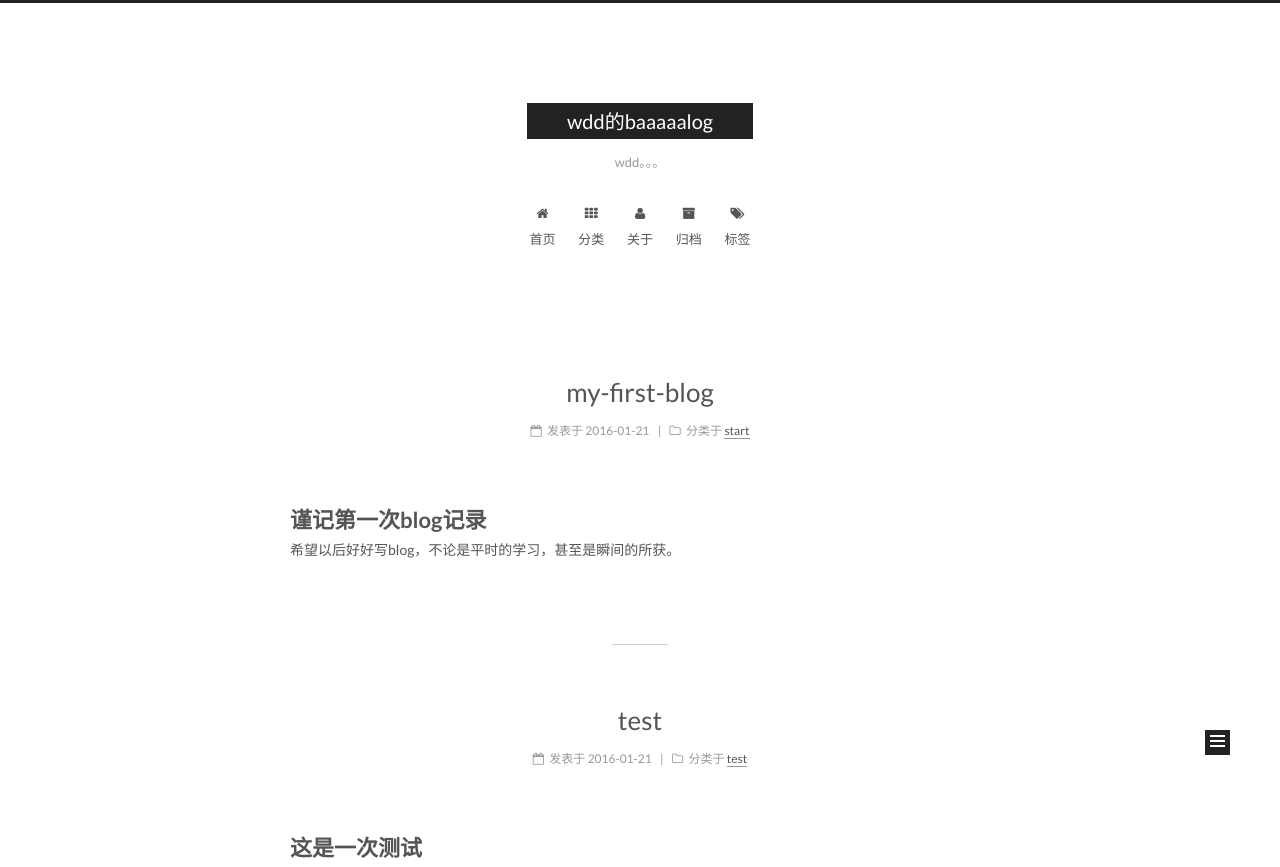
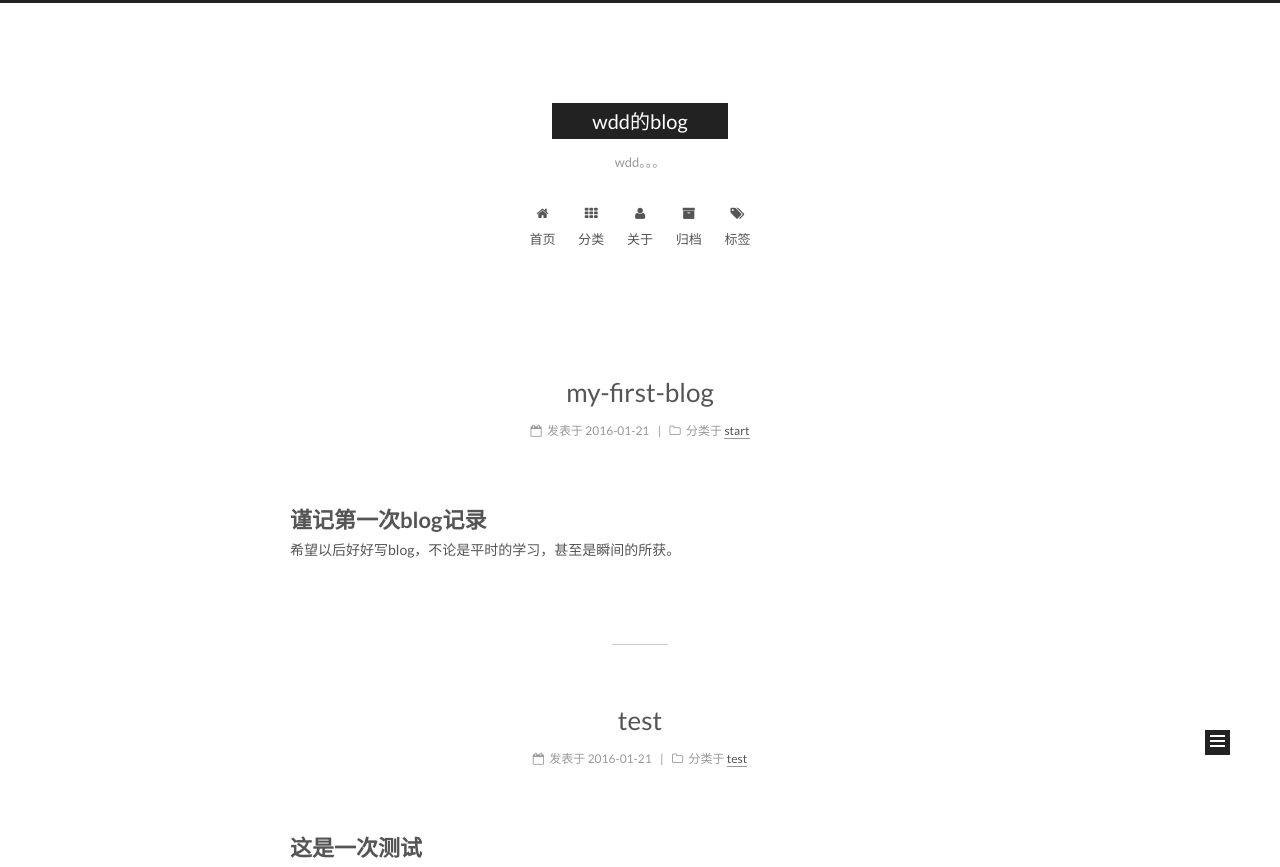
Before and after one commit to wd94/wd94.github.io, a plain HTML site: page index.html in a window 1280 px wide. Shown: the top 867 px of the page. Drawn offline with Linux system fonts and the light colour scheme.

Commit message:
Site updated: 2017-01-21 17:32:44

```diff
--- a/index.html
+++ b/index.html
@@ -86,12 +86,12 @@
 
 <meta name="description" content="王XX的成长之旅">
 <meta property="og:type" content="website">
-<meta property="og:title" content="wdd的baaaaalog">
+<meta property="og:title" content="wdd的blog">
 <meta property="og:url" content="https://wd94.github.io/index.html">
-<meta property="og:site_name" content="wdd的baaaaalog">
+<meta property="og:site_name" content="wdd的blog">
 <meta property="og:description" content="王XX的成长之旅">
 <meta name="twitter:card" content="summary">
-<meta name="twitter:title" content="wdd的baaaaalog">
+<meta name="twitter:title" content="wdd的blog">
 <meta name="twitter:description" content="王XX的成长之旅">
 
 
@@ -126,7 +126,7 @@
 
 
 
-  <title> wdd的baaaaalog </title>
+  <title> wdd的blog </title>
 </head>
 
 <body itemscope itemtype="http://schema.org/WebPage" lang="zh-Hans">
@@ -159,7 +159,7 @@
   <div class="custom-logo-site-title">
     <a href="/"  class="brand" rel="start">
       <span class="logo-line-before"><i></i></span>
-      <span class="site-title">wdd的baaaaalog</span>
+      <span class="site-title">wdd的blog</span>
       <span class="logo-line-after"><i></i></span>
     </a>
   </div>
@@ -270,9 +270,9 @@
   </span>
 
   <span style="display:none" itemprop="publisher" itemscope itemtype="http://schema.org/Organization">
-    <meta itemprop="name" content="wdd的baaaaalog">
+    <meta itemprop="name" content="wdd的blog">
     <span style="display:none" itemprop="logo" itemscope itemtype="http://schema.org/ImageObject">
-      <img style="display:none;" itemprop="url image" alt="wdd的baaaaalog" src="">
+      <img style="display:none;" itemprop="url image" alt="wdd的blog" src="">
     </span>
   </span>
 
@@ -411,9 +411,9 @@
   </span>
 
   <span style="display:none" itemprop="publisher" itemscope itemtype="http://schema.org/Organization">
-    <meta itemprop="name" content="wdd的baaaaalog">
+    <meta itemprop="name" content="wdd的blog">
     <span style="display:none" itemprop="logo" itemscope itemtype="http://schema.org/ImageObject">
-      <img style="display:none;" itemprop="url image" alt="wdd的baaaaalog" src="">
+      <img style="display:none;" itemprop="url image" alt="wdd的blog" src="">
     </span>
   </span>
 
```
Also changed, not shown: 2016/01/21/my-first-blog/index.html (+5 -5 lines), 2016/01/21/test/index.html (+5 -5 lines), about/index.html (+3 -3 lines), archives/2016/01/index.html (+5 -5 lines), archives/2016/index.html (+5 -5 lines), archives/index.html (+5 -5 lines), categories/index.html (+3 -3 lines), categories/start/index.html (+5 -5 lines), categories/test/index.html (+5 -5 lines), tags/index.html (+3 -3 lines), tags/start/index.html (+5 -5 lines), tags/test/index.html (+5 -5 lines).
